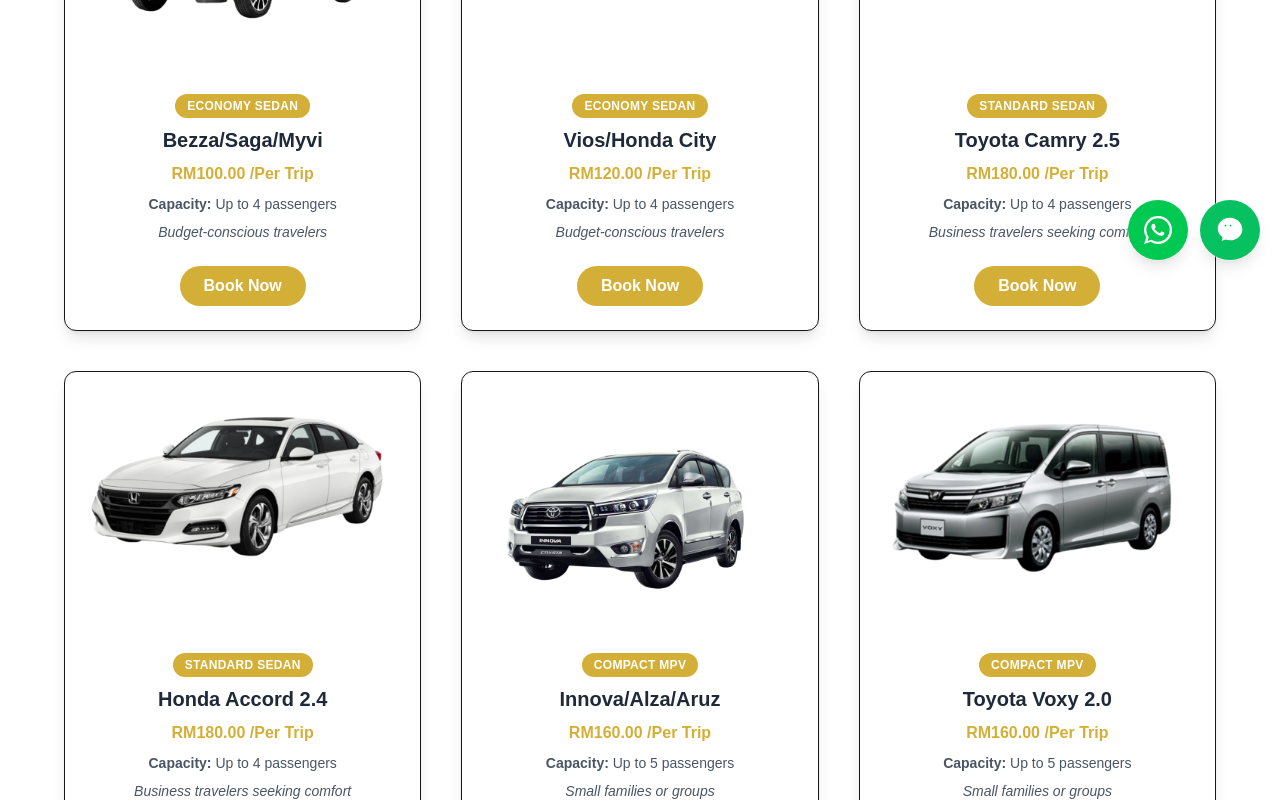
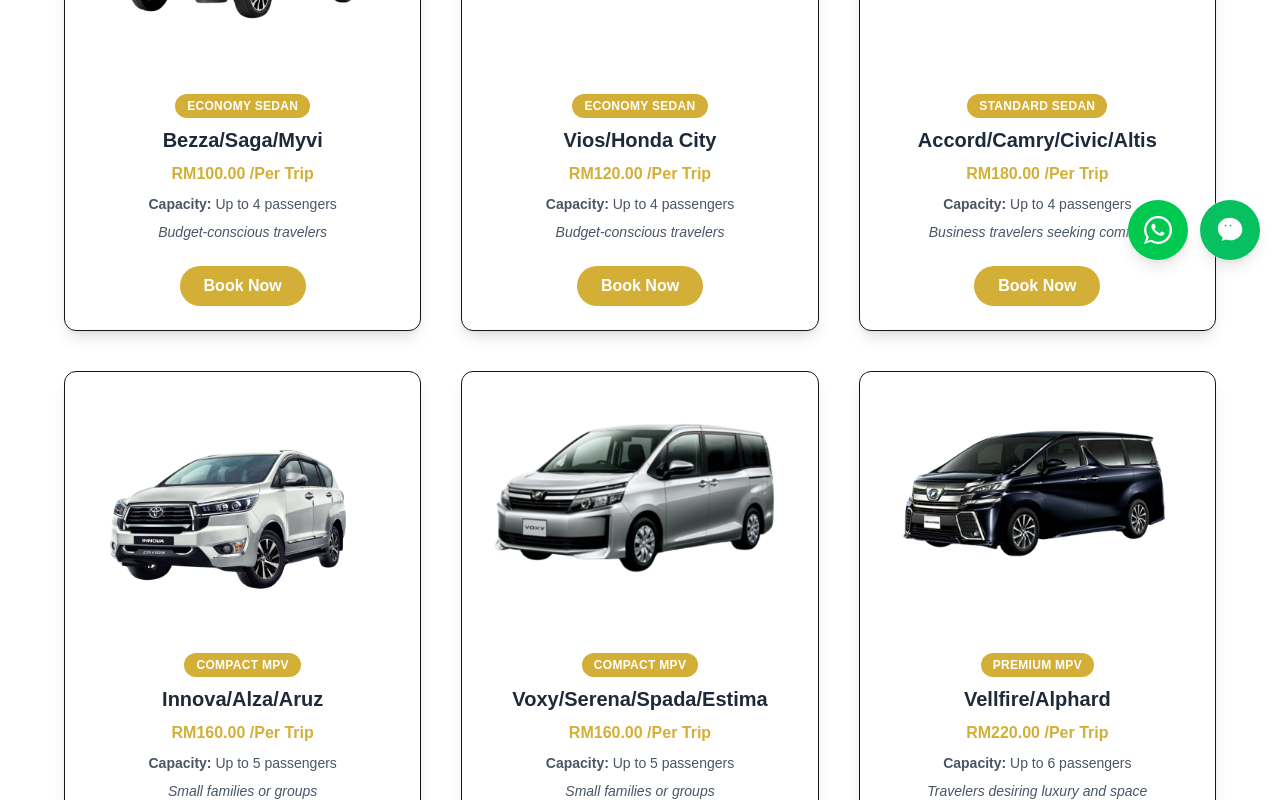
Before and after one commit to webterusmaju/websites-trm, a Next.js app: page /booking in a window 1280 px wide. Shown: the part 520-1320 px from the top of the page. Built offline with nearby package versions, Linux system fonts and the light colour scheme.

Commit message:
cuba fix

```diff
--- a/src/app/booking/page.js
+++ b/src/app/booking/page.js
@@ -24,21 +24,21 @@
     ideal: "Budget-conscious travelers"
   },
   {
-    name: "Toyota Camry 2.5",
+    name :"Accord/Camry/Civic/Altis",
     price: "RM180.00 /Per Trip",
     image: "/car-img/camry.png",
     category: "Standard Sedan",
     capacity: "Up to 4 passengers",
     ideal: "Business travelers seeking comfort"
   },
-  {
-    name: "Honda Accord 2.4",
-    price: "RM180.00 /Per Trip",
-    image: "/car-img/accord.png",
-    category: "Standard Sedan",
-    capacity: "Up to 4 passengers",
-    ideal: "Business travelers seeking comfort"
-  },
+  // {
+  //   name: "Accord/Camry/Civic/Altis",
+  //   price: "RM180.00 /Per Trip",
+  //   image: "/car-img/accord.png",
+  //   category: "Standard Sedan",
+  //   capacity: "Up to 4 passengers",
+  //   ideal: "Business travelers seeking comfort"
+  // },
   {
     name: "Innova/Alza/Aruz",
     price: "RM160.00 /Per Trip",
@@ -48,7 +48,7 @@
     ideal: "Small families or groups"
   },
   {
-    name: "Toyota Voxy 2.0",
+    name: "Voxy/Serena/Spada/Estima",
     price: "RM160.00 /Per Trip",
     image: "/car-img/voxy.png",
     category: "Compact MPV",
--- a/src/components/CarSlider.js
+++ b/src/components/CarSlider.js
@@ -47,19 +47,19 @@
     capacity: "Up to 5 passengers"
   },
   {
-    name: "Toyota Camry 2.5",
+    name :"Accord/Camry/Civic/Altis",
     price: "RM180.00 / Per Trip",
     image: "/car-img/camry.png",
     category: "Standard Sedan",
     capacity: "Up to 4 passengers"
   },
-  {
-    name: "Honda Accord 2.4",
-    price: "RM180.00 / Per Trip",
-    image: "/car-img/accord.png",
-    category: "Standard Sedan",
-    capacity: "Up to 4 passengers"
-  },
+  // {
+  //   name: "Honda Accord 2.4",
+  //   price: "RM180.00 / Per Trip",
+  //   image: "/car-img/accord.png",
+  //   category: "Standard Sedan",
+  //   capacity: "Up to 4 passengers"
+  // },
   {
     name: "Vellfire/Alphard",
     price: "RM220.00 / Per Trip",
```
